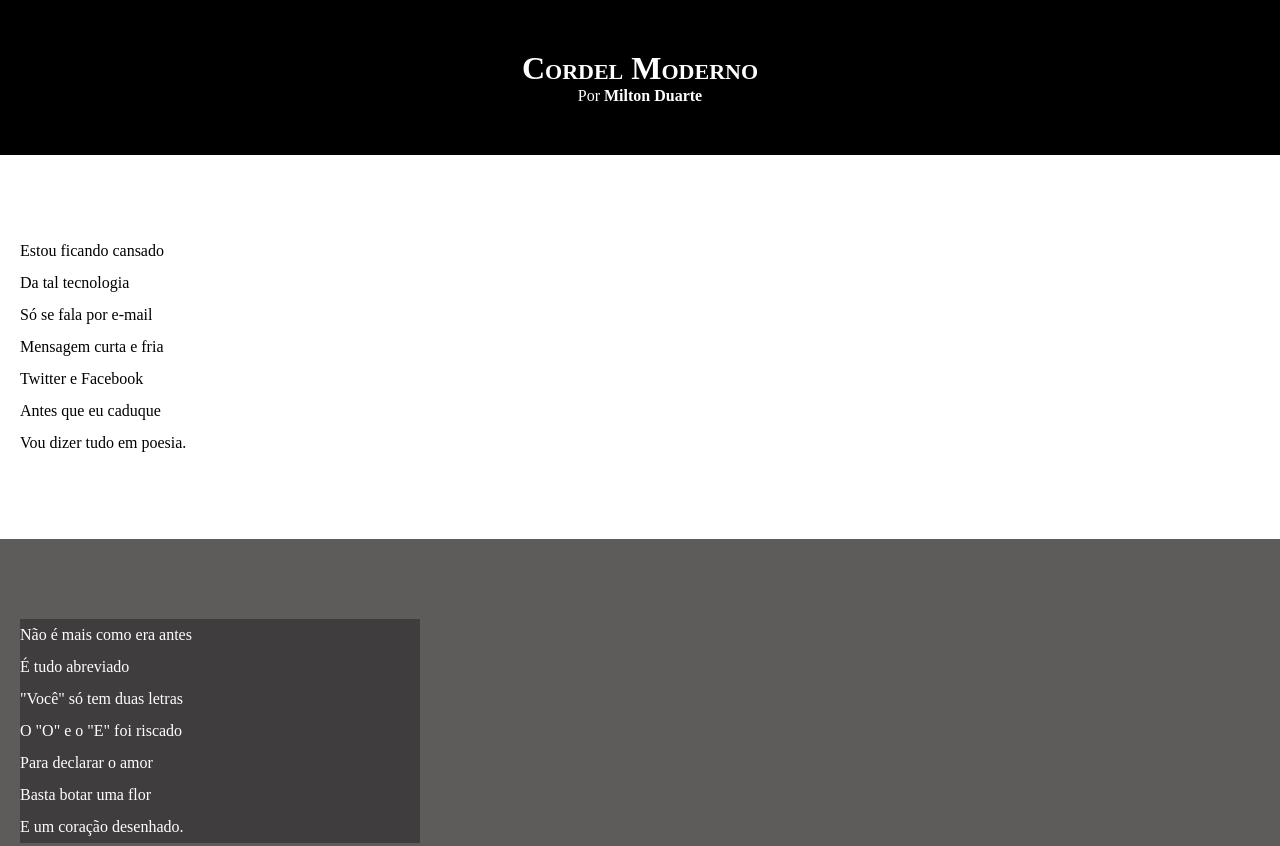
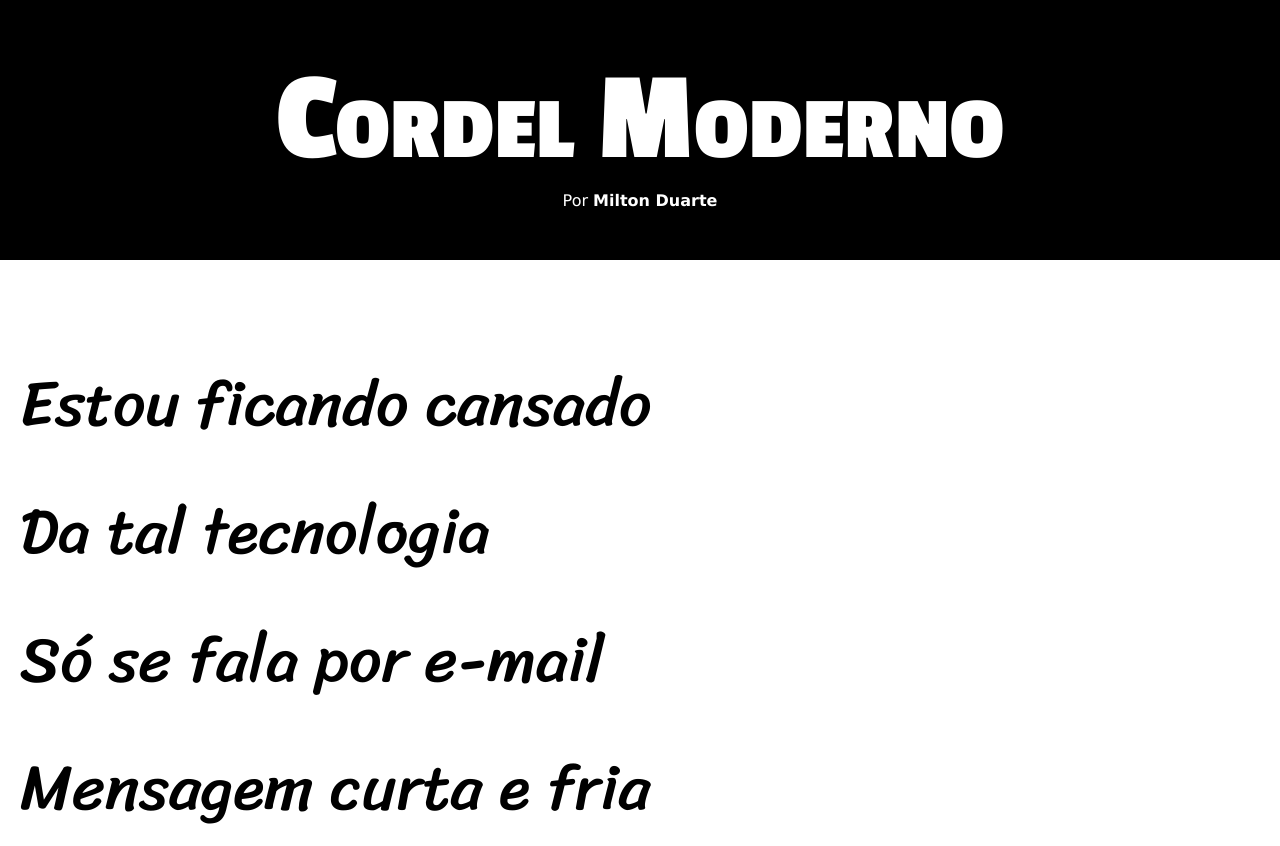
Before and after one commit to LcsSil/HTML5, a plain HTML site: page Desafios/Desafio012/index.html in a window 1280 px wide. Shown: the top 846 px of the page. Drawn offline with Linux system fonts and the light colour scheme.

Commit message:
Update style.css

```diff
--- a/Desafios/Desafio012/estilo/style.css
+++ b/Desafios/Desafio012/estilo/style.css
@@ -1,13 +1,27 @@
 @charset "UTF-8";
+
+@import url('https://fonts.googleapis.com/css2?family=Passion+One:wght@400; 700; 900&family=Sriracha&display=swap');
+
+@import url('https://fonts.googleapis.com/css2?family=Sriracha&display=swap');
+
+
+:root {
+    --fonte1: Verdana, Geneva, Tahoma, sans-serif;
+    --fonte2: "Passion One", sans-serif;
+    --fonte3: "Sriracha", cursiva;
+}
+
 
 * {
     margin: 0px;
     padding: 0px;
+    font-size: 1em;
 }
 
 html, body {
     min-width: 100%;
     background-color: darkgrey;
+    font-family: var(--fonte1);
 }
 
 header {
@@ -19,6 +33,8 @@ header {
 header > h1 {
     padding-top: 50px;
     font-variant: small-caps;
+    font-family: var(--fonte2);
+    font-size: 10vw;
 }
 
 header > p {
@@ -40,6 +56,8 @@ section {
     padding-bottom: 10vh;
     line-height: 2em;
     padding-left: 20px;
+    font-family: var(--fonte3);
+    font-size: 5vw;
 }
 
 section.normal {
@@ -53,8 +71,9 @@ section.imagem {
 }
 
 section.imagem > p {
-    width: 400px;
+    display: inline-block;
     background-color: rgba(0, 0, 0, 0.329);
+    padding: 5px;
 }
 
 footer {
```
